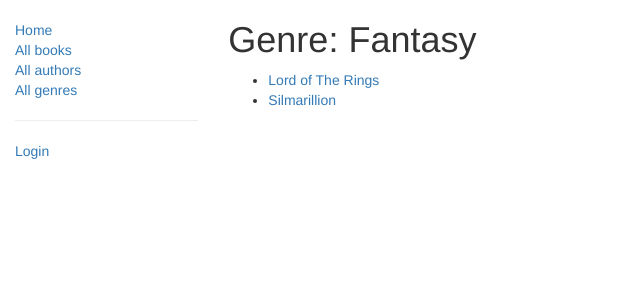
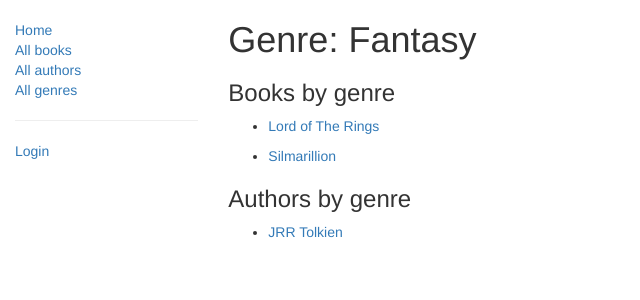
Before and after one commit to albusD0/local_library_mdn_django, a Django app: page /catalog/genre/1 in a window 1280 px wide. Shown: the top 300 px of the page, without its empty margins (0-640 px from the left). Run offline with Django 5.2, Linux system fonts and the light colour scheme; data comes from the database, SQL or seed files in the repository; both versions use the stored data as it was after the commit; some libraries are stand-ins or nearby versions.

Commit message:
Часа три просидел, но разобрался, как на странице жанра выводить произведения и авторов по отдельности, плюс вывод их организовал через get_queryset а не в шаблоне через _set.all

```diff
--- a/catalog/templates/catalog/genre_detail.html
+++ b/catalog/templates/catalog/genre_detail.html
@@ -2,9 +2,24 @@
 
 {% block content %}
   <h1>Genre: {{ genre }} </h1>
+
+<h3>Books by genre</h3>
+<div>
+{% for book in books_by_genre %}
 <ul>
-    {% for book in genre.book_set.all %}
     <li><a href="{{ book.get_absolute_url }}">{{ book.title }}</a></li>
-    {% endfor %}
 </ul>
+{% endfor %}
+</div>
+
+<h3>Authors by genre</h3>
+<div>
+{% for author in books_by_author %}
+<ul>
+    <li><a href="{{ author.get_absolute_url }}">{{ author.first_name}} {{ author.last_name }}</a></li>
+</ul>
+{% endfor %}
+</div>
+
+
 {% endblock %}
--- a/catalog/views.py
+++ b/catalog/views.py
@@ -1,3 +1,4 @@
+from django.http import request
 from django.shortcuts import render
 from django.views import generic
 from django.contrib.auth.decorators import login_required
@@ -64,6 +65,17 @@
 class GenreDetailView(generic.DetailView):
     model = Genre
 
+    def get_context_data(self, **kwargs):
+        context = super().get_context_data(**kwargs)
+        books_by_genre = Book.objects.filter(genre=self.kwargs['pk'])
+        context['books_by_genre'] = books_by_genre
+        authors = set()
+        for book in books_by_genre:
+            authors.add(book.author)
+        context['books_by_author'] = authors
+        return context
+
+
 from django.contrib.auth.mixins import PermissionRequiredMixin
 
 
```
Also changed, not shown: catalog/templates/catalog/bookinstance_list_borrowed_all.html (added, +21 -0 lines), catalog/templates/catalog/bookinstance_list_borrowed_user.html (added, +19 -0 lines), catalog/migrations/0003_bookinstance_borrower.py (added), db.sqlite3.
